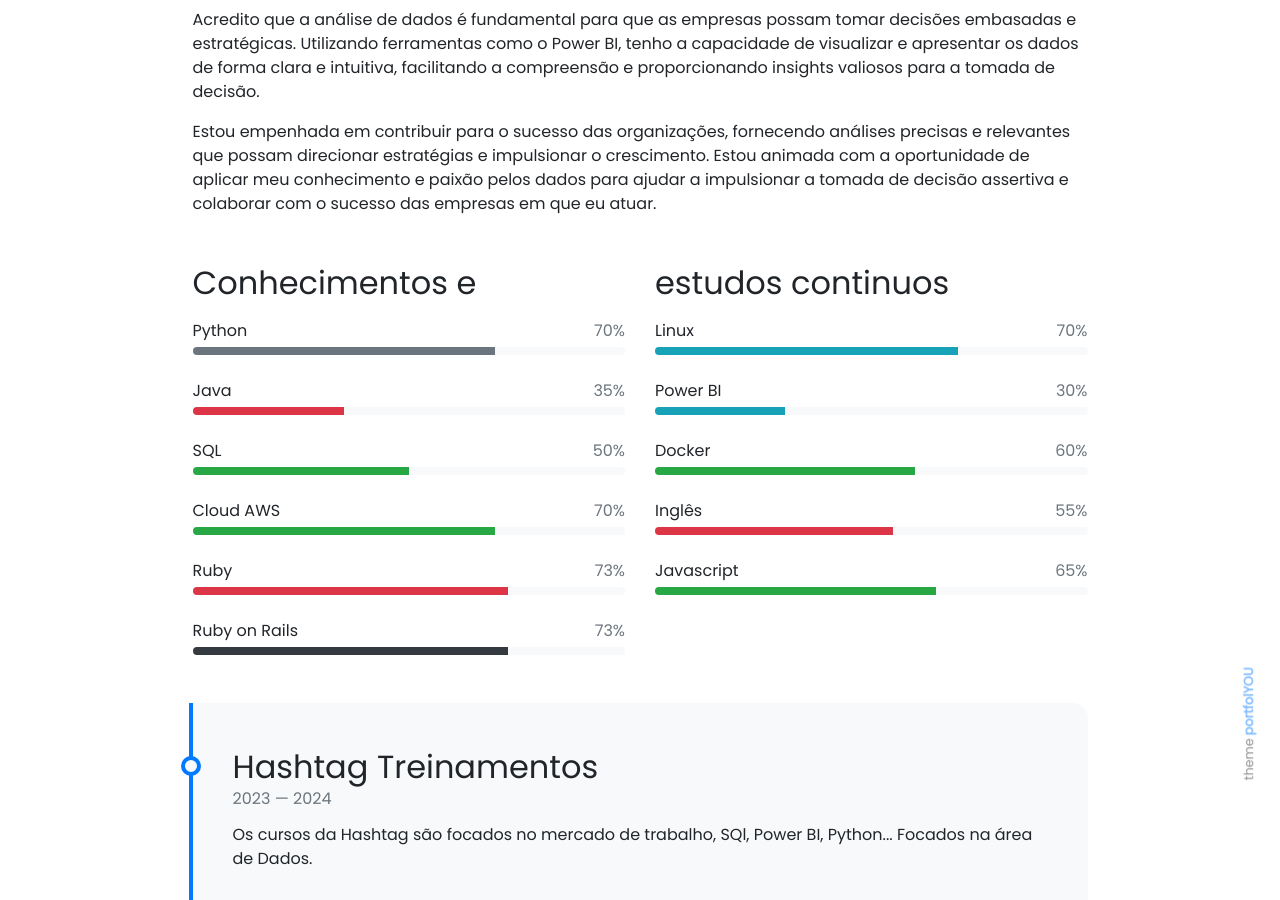
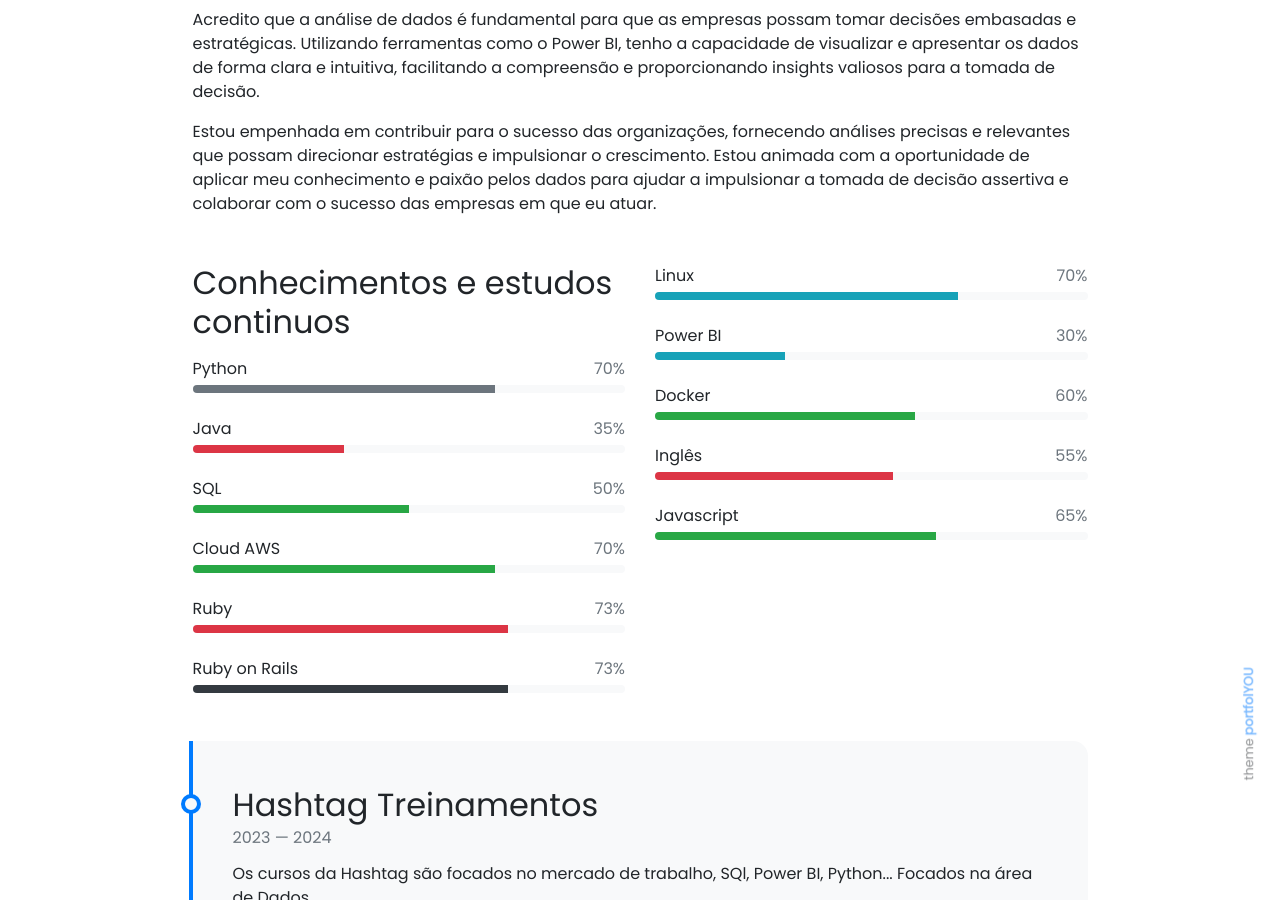
Before and after one commit to Vanessamachado93/Vanessamachado93.github.io, a Jekyll site: the page built from pages/about.md, in a window 1280 px wide and 900 px high, scrolled down 994 px. Built offline with Jekyll 4.4.1, drawn with Linux system fonts in a browser that asks for light colours; nearby versions of some CDN libraries; emoji names are drawn with the system emoji font.

Commit message:
Ajustes nas skills

```diff
--- a/pages/about.md
+++ b/pages/about.md
@@ -31,8 +31,8 @@ Acredito que a análise de dados é fundamental para que as empresas possam toma
 Estou empenhada em contribuir para o sucesso das organizações, fornecendo análises precisas e relevantes que possam direcionar estratégias e impulsionar o crescimento. Estou animada com a oportunidade de aplicar meu conhecimento e paixão pelos dados para ajudar a impulsionar a tomada de decisão assertiva e colaborar com o sucesso das empresas em que eu atuar.
 
 <div class="row">
-{% include about/skills.html title="Conhecimentos e" source=site.data.programming-skills %}
-{% include about/skills.html title="estudos continuos" source=site.data.other-skills %}
+{% include about/skills.html title="Conhecimentos e estudos continuos" source=site.data.programming-skills %}
+{% include about/skills.html title="" source=site.data.other-skills %}
 </div>
 
 <div class="row">
```
